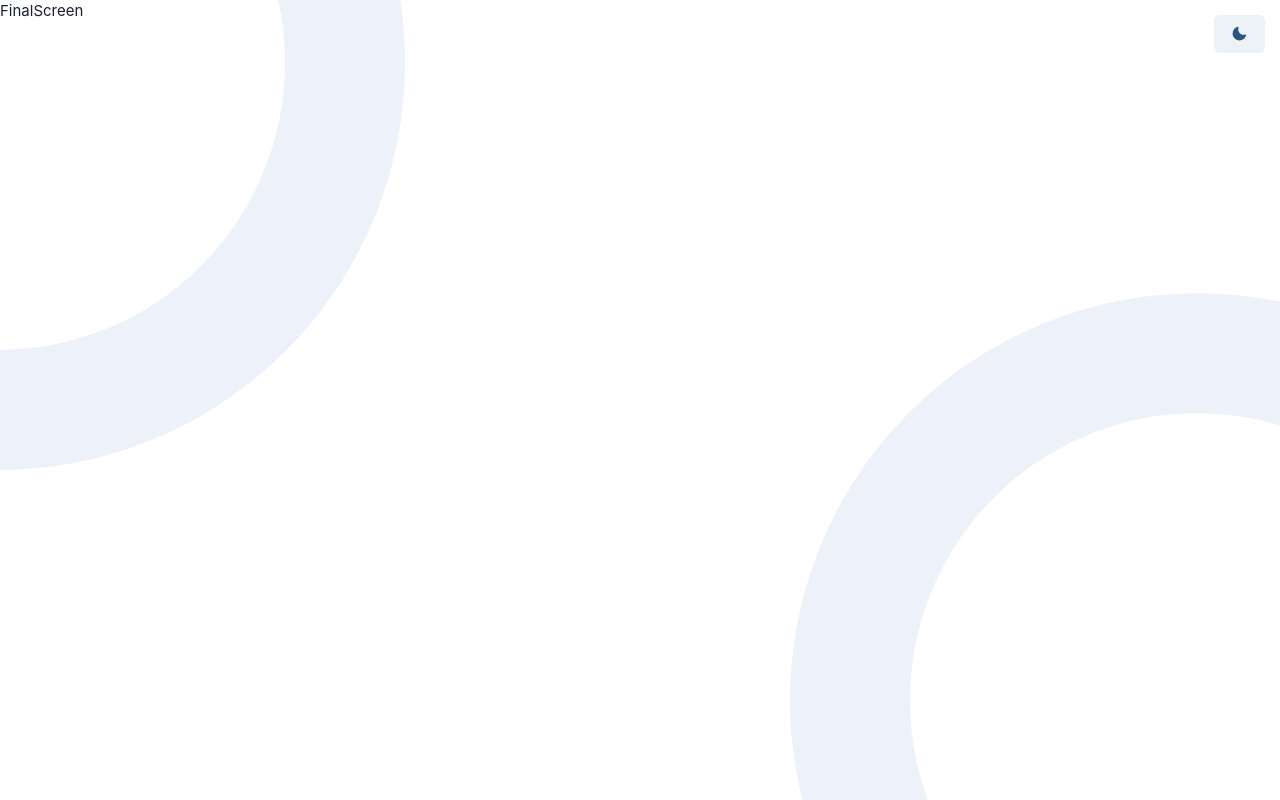
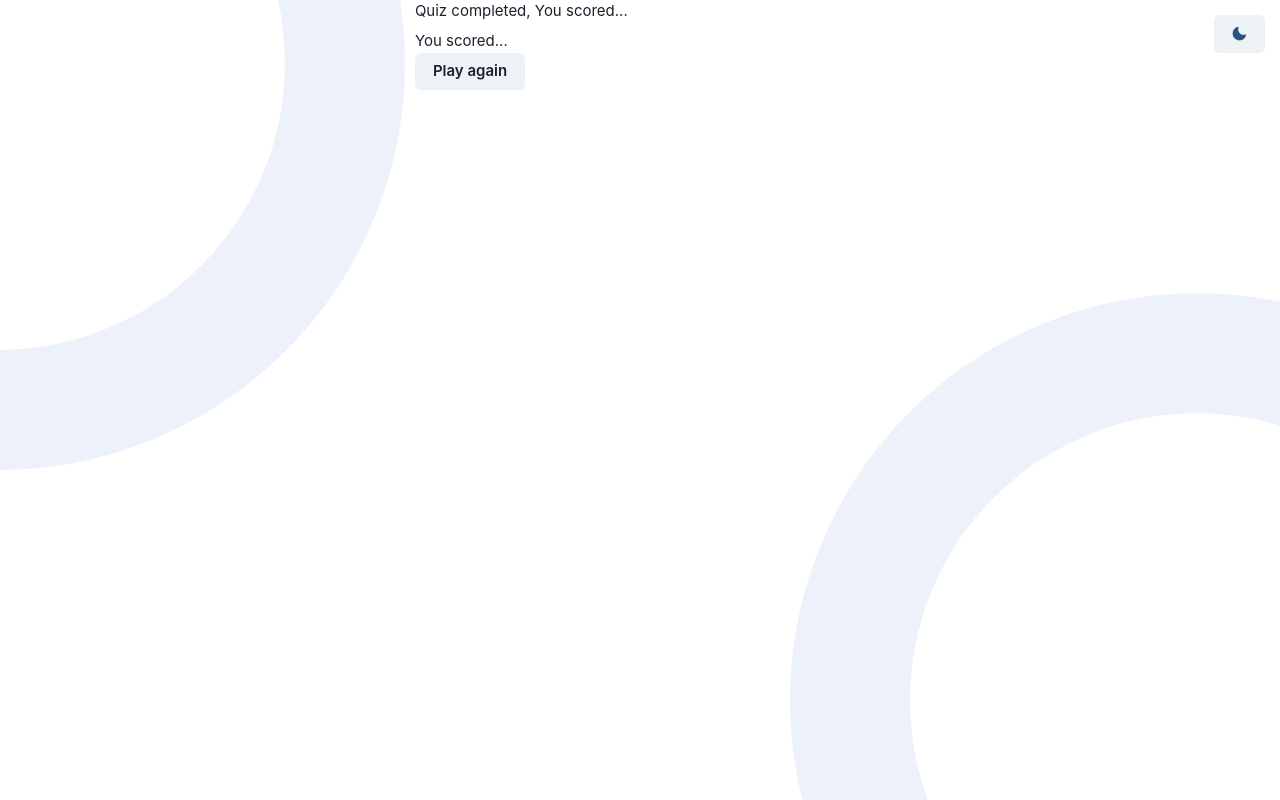
Before and after one commit to rojasmart/quizz-app, a React (Vite) app: page /score in a window 1280 px wide. Built offline with nearby package versions, Linux system fonts and the light colour scheme.

Commit message:
add score btn txt to finalscreen

```diff
--- a/src/pages/FinalScreen.jsx
+++ b/src/pages/FinalScreen.jsx
@@ -1,3 +1,19 @@
+import { Button, Stack, Container, Text } from "@chakra-ui/react";
+
+import { useSelector } from "react-redux";
+
 export default function FinalScreen() {
-  return <div>FinalScreen</div>;
+  const score = useSelector((state) => state.score);
+
+  return (
+    <Stack>
+      <Container maxW="lg">
+        <Text fontSize="me">Quiz completed, You scored...</Text>
+      </Container>
+      <Container maxW="lg">
+        <Text fontSize="me">You scored... {score}</Text>
+        <Button>Play again</Button>
+      </Container>
+    </Stack>
+  );
 }
--- a/src/pages/Questions.jsx
+++ b/src/pages/Questions.jsx
@@ -7,12 +7,11 @@ import {
   Progress,
 } from "@chakra-ui/react";
 
-import { useEffect, useState, useMemo } from "react";
+import { useEffect, useState } from "react";
 import { useNavigate } from "react-router-dom";
-import { useSelector } from "react-redux";
 import { getQuiz } from "../services/questions";
 
-import { useDispatch } from "react-redux";
+import { useDispatch, useSelector } from "react-redux";
 
 import { NEXT_QUESTION, UPDATE_SCORE } from "../redux/actionsTypes";
 
@@ -74,7 +73,7 @@ const Questions = () => {
     console.log("currentQuestionNumber", currentQuestionNumber);
     if (allQuestions && currentQuestionNumber === allQuestions.length) {
       setQuizFinished(true);
-      navigate("/finalscreen");
+      navigate("/score");
     }
   }, [allQuestions, currentQuestionNumber]);
 
```
